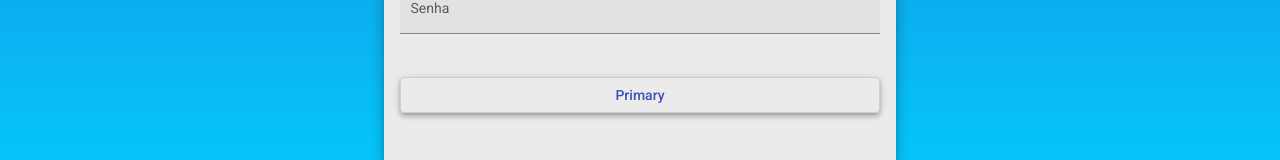
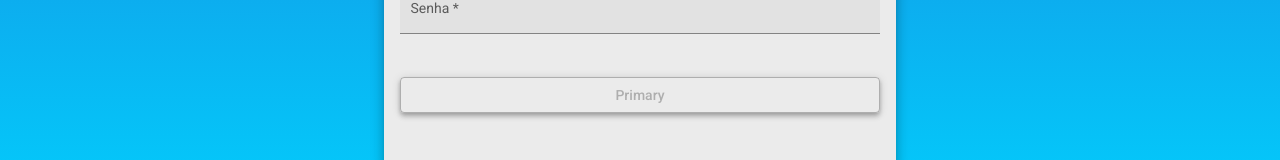
Before and after one commit to eduardodcs/helpdesk-web, an Angular app: page /login in a window 1280 px wide. Shown: the part 534-694 px from the top of the page. Built offline with nearby package versions, Linux system fonts and the light colour scheme.

Commit message:
Validação de formulário para login

```diff
--- a/src/app/components/login/login.component.html
+++ b/src/app/components/login/login.component.html
@@ -4,12 +4,30 @@
         <img src="assets/img/login-image.svg" alt="Help Desk - Dicas de um DEV">
         <mat-form-field class="full-width" appearance="fill">
           <mat-label>E-mail</mat-label>
-          <input matInput placeholder="fulano@email.com">
+            <input
+            [formControl]="email"
+            required
+            [(ngModel)]="creds.email"
+            name="email"
+            matInput
+            placeholder="fulano@email.com">
         </mat-form-field>
         <mat-form-field class="full-width" appearance="fill">
             <mat-label>Senha</mat-label>
-            <input matInput type="password" placeholder="Ex. 123">
+            <input
+            [formControl]="senha"
+            required
+            [(ngModel)]="creds.senha"
+            name="senha"
+            matInput
+            type="password"
+            placeholder="Ex. 123">
           </mat-form-field>
-        <button mat-stroked-button class="full-width mat-elevation-z4" color="primary">Primary</button>
+        <button
+        [disabled]="!validaCampos()"
+        mat-stroked-button
+        class="full-width mat-elevation-z4"
+        color="primary">
+        Primary</button>
       </form>
 </div>
--- a/src/app/components/login/login.component.ts
+++ b/src/app/components/login/login.component.ts
@@ -1,4 +1,6 @@
 import { Component, OnInit } from '@angular/core';
+import { FormControl, Validators } from '@angular/forms';
+import { Credenciais } from 'src/app/models/credenciais';
 
 @Component({
   selector: 'app-login',
@@ -7,9 +9,23 @@
 })
 export class LoginComponent implements OnInit {
 
+  creds: Credenciais = {
+    email: '',
+    senha: ''
+  }
+
+  email = new FormControl(null, Validators.email);
+  senha = new FormControl(null, Validators.minLength(3));
+
   constructor() { }
 
   ngOnInit(): void {
   }
 
+  validaCampos(): boolean {
+    if(this.email.valid && this.senha.valid){
+      return true;
+    }
+    return false;
+  }
 }
--- /dev/null
+++ b/src/app/models/credenciais.ts
@@ -0,0 +1,4 @@
+export interface Credenciais {
+    email: string;
+    senha: string;
+}
```
